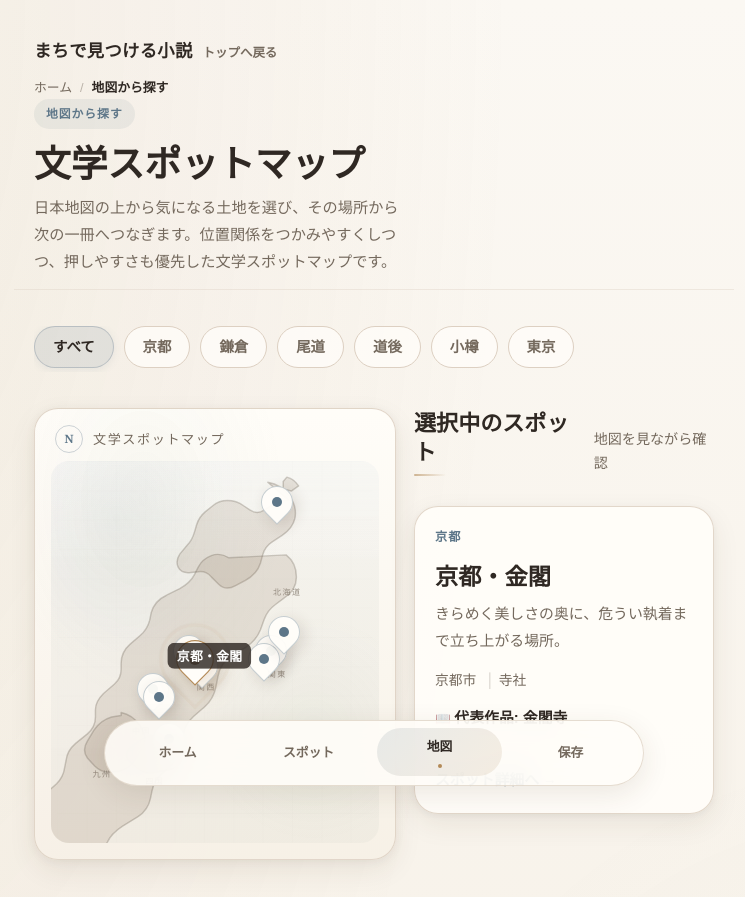
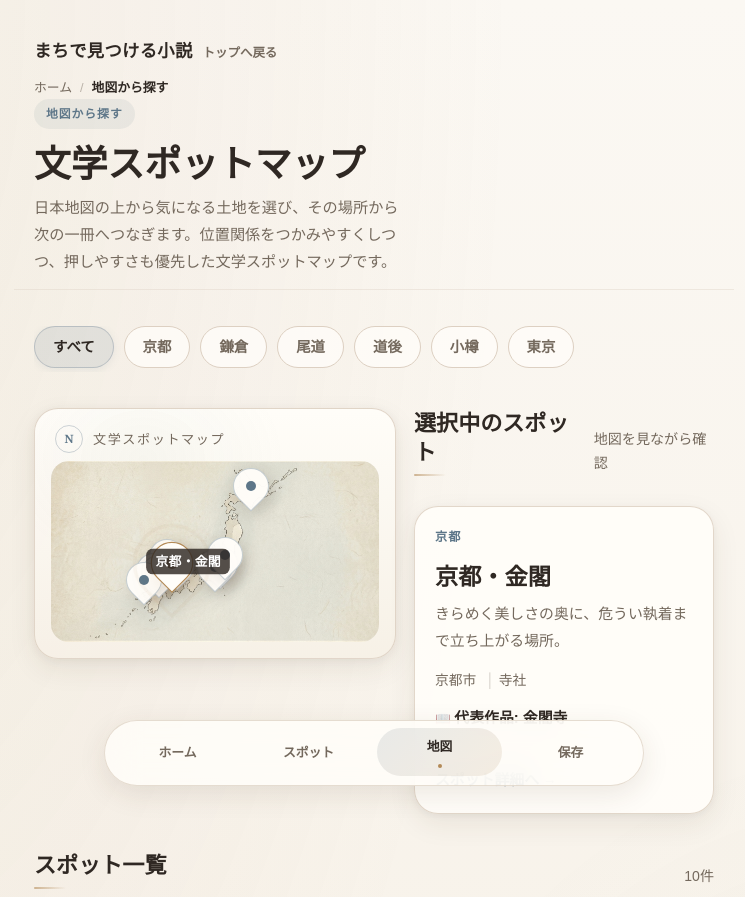
Before and after one commit to ryo909/machi-shosetsu, a React (Vite) app: page /map in a window 1280 px wide. Shown: the top 897 px of the page, without its empty margins (266-1011 px from the left). Built offline with nearby package versions, Linux system fonts and the light colour scheme.

Commit message:
Use image-based map background

```diff
--- a/src/components/map/JapanMapCard.tsx
+++ b/src/components/map/JapanMapCard.tsx
@@ -1,6 +1,8 @@
 import type { Spot } from "../../data/types";
 import { MapPin } from "./MapPin";
 import styles from "./Map.module.css";
+
+const mapImageSrc = `${import.meta.env.BASE_URL}images/map-background.jpg`;
 
 type JapanMapCardProps = {
   spots: Spot[];
@@ -20,54 +22,13 @@ export function JapanMapCard({
         <span className={styles.mapTitle}>文学スポットマップ</span>
       </div>
       <div className={styles.mapFrame}>
-        <svg
-          aria-hidden="true"
-          className={styles.svg}
-          viewBox="0 0 430 520"
-          xmlns="http://www.w3.org/2000/svg"
-        >
-          <defs>
-            <pattern id="grid" width="40" height="40" patternUnits="userSpaceOnUse">
-              <path
-                d="M 40 0 L 0 0 0 40"
-                fill="none"
-                stroke="rgba(116,105,93,0.06)"
-                strokeWidth="0.5"
-              />
-            </pattern>
-          </defs>
-          <rect width="430" height="520" fill="url(#grid)" />
-
-          <path
-            className={styles.land}
-            d="M287 29c11 2 22 8 29 18 7 9 10 20 8 31-2 9-8 17-17 23l-15 10c-6 4-10 10-12 17l-3 11c-3 10-10 18-21 24l-13 7c-9 5-17 4-23-2l-10-10c-5-6-11-8-18-7l-10 1c-8 1-14-1-17-7-3-6-2-12 2-18l10-12c5-5 8-11 10-18l3-10c2-7 6-13 12-18l10-8c6-5 13-7 20-7 8 0 15 2 22 7l9 6c6 4 13 4 19 0l12-8c7-4 14-6 22-5z"
-          />
-          <path
-            className={styles.land}
-            d="M313 22c7 2 12 6 16 12l-10 7-11-3 0-10 5-6z"
-          />
-
-          <path
-            className={styles.land}
-            d="M312 128c9 7 14 18 14 30 0 12-6 22-17 29l-12 9c-7 5-12 12-15 20l-5 14c-4 10-11 18-20 24l-19 12c-10 6-17 16-19 28l-3 15c-2 10-7 19-15 26l-15 13c-8 7-13 15-14 26l-2 13c-1 11-6 20-14 27l-14 13c-7 6-11 14-13 23l-2 10c-2 10-8 19-17 25l-21 13c-11 7-19 15-23 27l-5 15c-3 9-10 16-19 20l-19 9c-10 4-18 10-23 19l-9 14c-5 8-12 13-22 16l-15 3c-9 2-16-1-20-8-3-7-3-14 2-22l9-14c5-8 7-16 5-25l-2-10c-2-8 1-16 7-23l11-13c6-7 9-14 9-23v-9c0-8 4-16 11-22l13-12c6-6 10-14 11-22l2-10c1-9 6-17 13-23l16-13c7-6 11-14 11-23v-10c0-8 4-15 11-22l15-13c6-5 9-12 9-20v-8c0-10 4-19 12-26l14-12c7-6 11-13 13-21l2-10c3-11 10-19 21-24l18-9c9-5 16-11 20-19l5-10c4-8 10-13 18-16 8-3 16-2 24 3z"
-          />
-
-          <path
-            className={styles.land}
-            d="M140 374c13 2 26 10 34 20l-3 11c-3 8-10 14-18 16l-23 4c-8 1-15-1-21-6l-10-9c-6-5-6-12-1-18l13-10c8-6 18-9 29-8z"
-          />
-
-          <path
-            className={styles.land}
-            d="M87 343c10 2 19 8 26 18l5 10c3 8 2 15-3 22l-9 15c-5 8-13 13-22 15l-12 1c-8 1-15-2-21-8l-10-11c-5-7-5-15 0-23l9-15c6-9 14-15 24-18l13-2z"
-          />
-          <text className={styles.mapLabel} x="294" y="183">北海道</text>
-          <text className={styles.mapLabel} x="287" y="294">関東</text>
-          <text className={styles.mapLabel} x="190" y="312">関西</text>
-          <text className={styles.mapLabel} x="102" y="372">中国</text>
-          <text className={styles.mapLabel} x="120" y="441">四国</text>
-          <text className={styles.mapLabel} x="48" y="431">九州</text>
-        </svg>
+        <img
+          alt="日本地図"
+          className={styles.mapImage}
+          draggable="false"
+          src={mapImageSrc}
+        />
+        <div className={styles.mapImageVeil} aria-hidden="true" />
         <div className={styles.pinsLayer}>
           {spots.map((spot) =>
             spot.map_x !== null && spot.map_y !== null ? (
--- a/src/components/map/Map.module.css
+++ b/src/components/map/Map.module.css
@@ -41,39 +41,32 @@
 
 .mapFrame {
   position: relative;
-  aspect-ratio: 0.86;
+  aspect-ratio: 1305 / 720;
   margin: 8px 16px 16px;
   border-radius: calc(var(--radius) - 6px);
   background:
-    linear-gradient(180deg, rgba(255, 255, 255, 0.25), transparent 28%),
-    radial-gradient(ellipse at 20% 15%, rgba(93, 118, 136, 0.07), transparent 30%),
-    radial-gradient(ellipse at 80% 70%, rgba(138, 160, 144, 0.06), transparent 30%),
+    linear-gradient(180deg, rgba(255, 255, 255, 0.22), transparent 22%),
     linear-gradient(180deg, rgba(93, 118, 136, 0.05), rgba(138, 160, 144, 0.06));
   overflow: hidden;
 }
 
-.svg {
+.mapImage {
+  position: absolute;
+  inset: 0;
   width: 100%;
   height: 100%;
+  object-fit: cover;
+  object-position: center;
 }
 
-.land {
-  fill: rgba(136, 113, 90, 0.16);
-  stroke: rgba(116, 105, 93, 0.32);
-  stroke-width: 2;
-  stroke-linejoin: round;
-  transition: fill var(--transition-base);
-}
-
-.mapLabel {
-  fill: rgba(116, 105, 93, 0.72);
-  font-family: var(--font-serif);
-  font-size: 11px;
-  letter-spacing: 0.18em;
-}
-
-.guide {
-  fill: rgba(93, 118, 136, 0.03);
+.mapImageVeil {
+  position: absolute;
+  inset: 0;
+  background:
+    linear-gradient(180deg, rgba(255, 253, 249, 0.02), rgba(255, 253, 249, 0.08)),
+    radial-gradient(circle at 12% 18%, rgba(255, 253, 249, 0.14), transparent 26%),
+    radial-gradient(circle at 84% 70%, rgba(138, 160, 144, 0.06), transparent 22%);
+  pointer-events: none;
 }
 
 .pinsLayer {
@@ -85,8 +78,8 @@
   position: absolute;
   display: grid;
   place-items: center;
-  width: 32px;
-  height: 32px;
+  width: 34px;
+  height: 34px;
   padding: 0;
   border: 1.5px solid rgba(93, 118, 136, 0.35);
   border-radius: 50% 50% 50% 0;
@@ -100,7 +93,7 @@
 
 .pin:hover {
   transform: translate(-50%, -100%) rotate(-45deg) scale(1.08);
-  box-shadow: 0 8px 22px rgba(66, 46, 28, 0.18);
+  box-shadow: 0 10px 24px rgba(66, 46, 28, 0.2);
   z-index: 5;
 }
 
@@ -258,3 +251,10 @@
 .miniListLink:hover::after {
   transform: translateX(3px);
 }
+
+@media (min-width: 1024px) {
+  .pin {
+    width: 36px;
+    height: 36px;
+  }
+}
--- a/src/data/spots.ts
+++ b/src/data/spots.ts
@@ -12,8 +12,8 @@ export const spots: Spot[] = [
     category: "寺社",
     lat: 35.0394,
     lng: 135.7292,
-    map_x: 44,
-    map_y: 56,
+    map_x: 37,
+    map_y: 66,
     region_key: "kyoto",
     priority: 1,
     status: "published",
@@ -33,8 +33,8 @@ export const spots: Spot[] = [
     category: "祭り・町並み",
     lat: 35.0037,
     lng: 135.7609,
-    map_x: 46,
-    map_y: 58,
+    map_x: 38.5,
+    map_y: 67.5,
     region_key: "kyoto",
     priority: 2,
     status: "published",
@@ -54,8 +54,8 @@ export const spots: Spot[] = [
     category: "里山",
     lat: 35.1442,
     lng: 135.6648,
-    map_x: 42,
-    map_y: 54,
+    map_x: 35.5,
+    map_y: 63,
     region_key: "kyoto",
     priority: 3,
     status: "published",
@@ -75,8 +75,8 @@ export const spots: Spot[] = [
     category: "海辺の町",
     lat: 35.3112,
     lng: 139.5334,
-    map_x: 67,
-    map_y: 54,
+    map_x: 51.5,
+    map_y: 66.5,
     region_key: "kamakura",
     priority: 4,
     status: "published",
@@ -96,8 +96,8 @@ export const spots: Spot[] = [
     category: "海岸",
     lat: 35.3056,
     lng: 139.5099,
-    map_x: 65,
-    map_y: 56,
+    map_x: 50,
+    map_y: 68.5,
     region_key: "kamakura",
     priority: 5,
     status: "published",
@@ -117,8 +117,8 @@ export const spots: Spot[] = [
     category: "坂道",
     lat: 34.4082,
     lng: 133.1937,
-    map_x: 31,
-    map_y: 64,
+    map_x: 31.5,
+    map_y: 70.5,
     region_key: "onomichi",
     priority: 6,
     status: "published",
@@ -139,7 +139,7 @@ export const spots: Spot[] = [
     lat: 34.4044,
     lng: 133.1915,
     map_x: 33,
-    map_y: 66,
+    map_y: 72,
     region_key: "onomichi",
     priority: 7,
     status: "published",
@@ -159,8 +159,8 @@ export const spots: Spot[] = [
     category: "温泉街",
     lat: 33.8519,
     lng: 132.7867,
-    map_x: 36,
-    map_y: 77,
+    map_x: 28.5,
+    map_y: 75.5,
     region_key: "dogo",
     priority: 8,
     status: "published",
@@ -180,8 +180,8 @@ export const spots: Spot[] = [
     category: "港町",
     lat: 43.1973,
     lng: 141.0021,
-    map_x: 69,
-    map_y: 15,
+    map_x: 61,
+    map_y: 23.5,
     region_key: "otaru",
     priority: 9,
     status: "published",
@@ -201,8 +201,8 @@ export const spots: Spot[] = [
     category: "下町",
     lat: 35.7148,
     lng: 139.7967,
-    map_x: 71,
-    map_y: 49,
+    map_x: 53,
+    map_y: 62,
     region_key: "tokyo",
     priority: 10,
     status: "published",
```
Also changed, not shown: public/images/map-background.jpg (added).
